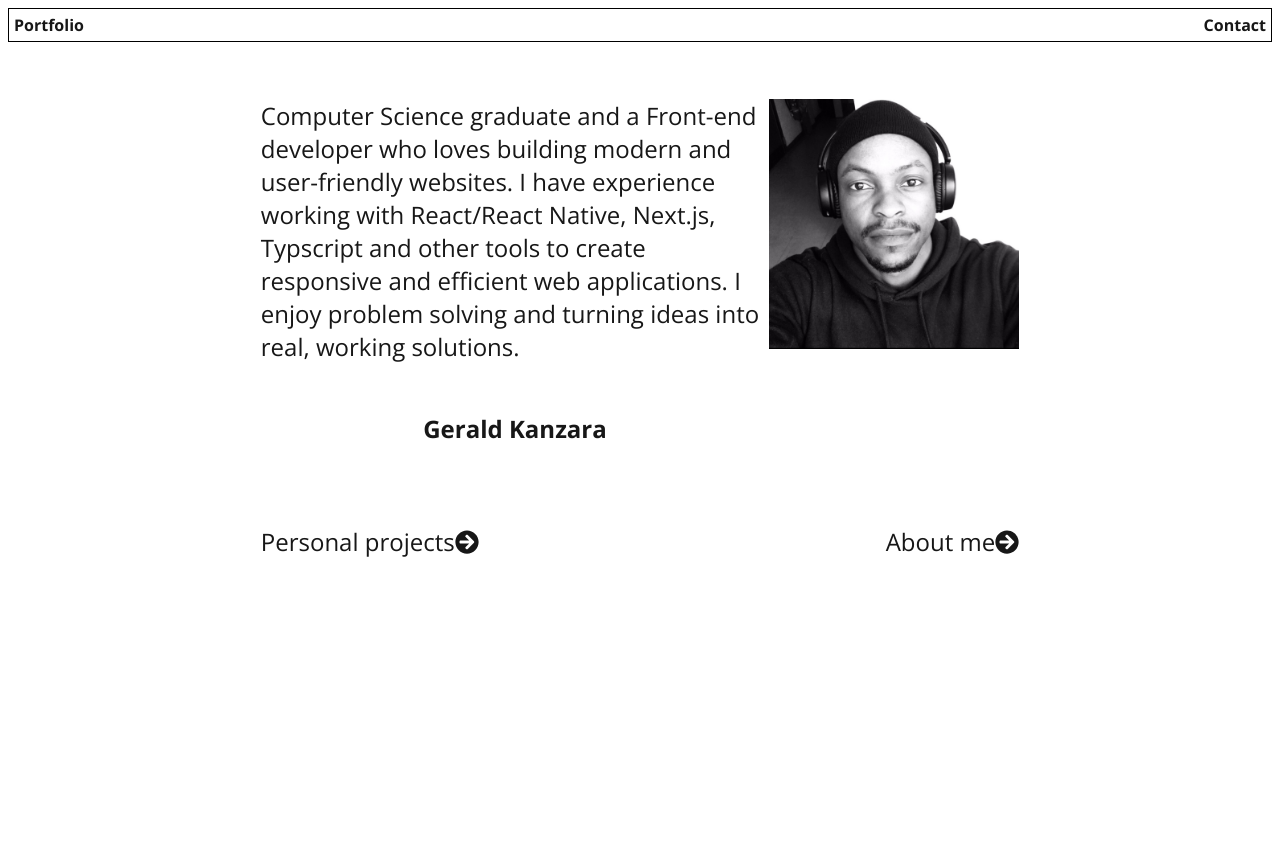
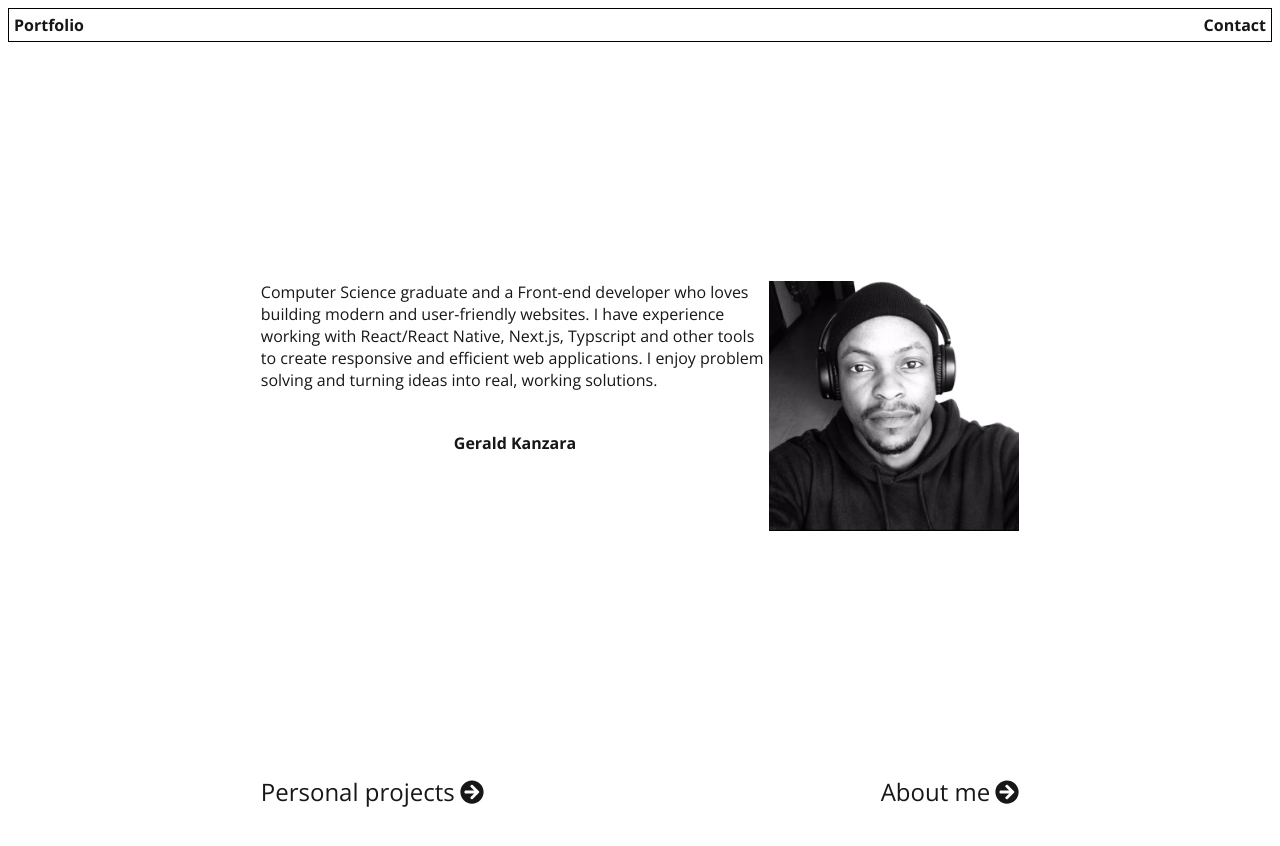
Before and after one commit to GerryKanz/MyPortFolio, a Next.js app: page / in a window 1280 px wide. Shown: the top 846 px of the page. Before the commit the page ends 816 px from the top, so only its background shows below. Built offline with nearby package versions, Linux system fonts and the light colour scheme.

Commit message:
addited CSS

```diff
--- a/app/globals.css
+++ b/app/globals.css
@@ -13,7 +13,7 @@
 
 html,
 body {
-  max-width: 100vw;
+  /* max-width: 100vw; */
   overflow-x: hidden;
 }
 
@@ -25,11 +25,6 @@ body {
   -moz-osx-font-smoothing: grayscale;
 }
 
-* {
-  box-sizing: border-box;
-  /* padding: 0;
-  margin: 0; */
-}
 
 a {
   color: inherit;
--- a/app/page.module.css
+++ b/app/page.module.css
@@ -22,8 +22,7 @@
   display: flex;
   justify-content: center;
   width: 60%;
-  gap: 40;
-  font-size: x-large;
+  /* font-size: x-large; */
 }
 
 .name {
@@ -53,5 +52,5 @@
 .bottomLink {
   display: flex;
   align-items: center;
-  gap: 5;
+  gap: 5px;
 }
```
